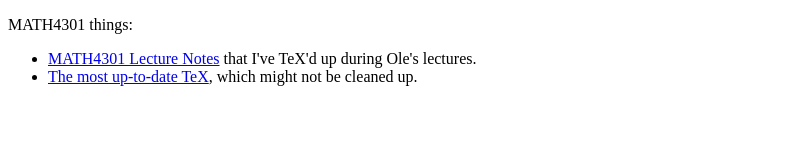
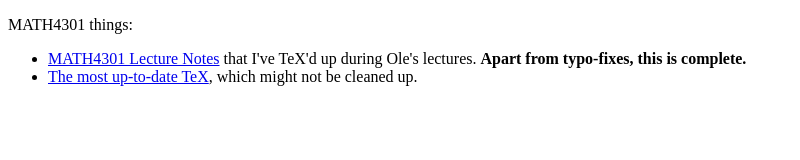
Before and after one commit to jgat/jgat.github.io, a plain HTML site: page index.html in a window 1280 px wide. Shown: the whole page, without its empty margins (0-800 px from the left). Drawn offline with Linux system fonts and the light colour scheme.

Commit message:
Update index.html

```diff
--- a/index.html
+++ b/index.html
@@ -6,7 +6,7 @@
     <body>
         <p>MATH4301 things:</p>
         <ul>
-            <li><a href="http://jgat.github.io/math4301-notes/lectures.pdf">MATH4301 Lecture Notes</a> that I've TeX'd up during Ole's lectures.</li>
+            <li><a href="http://jgat.github.io/math4301-notes/lectures.pdf">MATH4301 Lecture Notes</a> that I've TeX'd up during Ole's lectures. <b>Apart from typo-fixes, this is complete.</b></li>
             <li><a href="https://github.com/jgat/math4301-notes">The most up-to-date TeX</a>, which might not be cleaned up.</li>
         </ul>
     </body>
```
